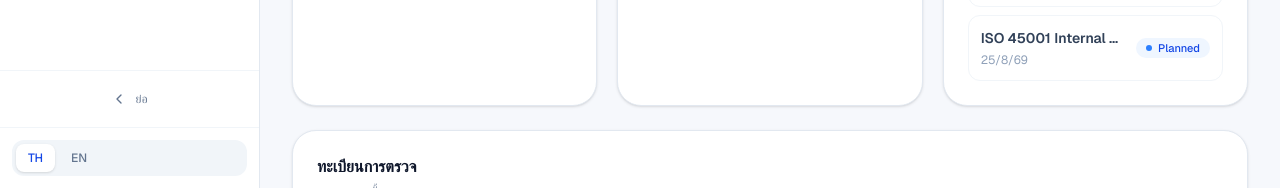
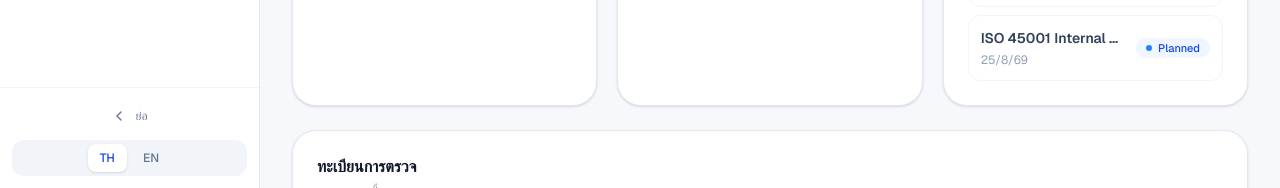
Before and after one commit to akradechLao/iso-support-app, a Next.js app: page /audits in a window 1280 px wide. Shown: the part 612-800 px from the top of the page. Built offline with nearby package versions, Linux system fonts and the light colour scheme.

Commit message:
fix: merge language switcher into single footer div in sidebar

```diff
--- a/src/components/layout/Sidebar.tsx
+++ b/src/components/layout/Sidebar.tsx
@@ -59,7 +59,7 @@ export default function Sidebar() {
   const isActive = (href: string) => pathname === href || pathname.startsWith(href + "/");
 
   return (
-    <div>
+    <>
       {/* Mobile hamburger */}
       <button
         onClick={() => setMobileOpen(true)}
@@ -131,24 +131,22 @@ export default function Sidebar() {
           </ul>
         </nav>
 
-        {/* Collapse toggle (desktop only) */}
-        <div className="hidden border-t border-slate-100 p-3 lg:block">
+        {/* Footer area */}
+        <div className="border-t border-slate-100 p-3">
+          {/* Collapse toggle (desktop only) */}
           <button
             onClick={() => setCollapsed(!collapsed)}
-            className="flex w-full items-center justify-center gap-2 rounded-xl px-3 py-2 text-xs font-medium text-slate-500 hover:bg-slate-50 hover:text-slate-700"
+            className="hidden w-full items-center justify-center gap-2 rounded-xl px-3 py-2 text-xs font-medium text-slate-500 hover:bg-slate-50 hover:text-slate-700 lg:flex"
           >
             <ChevronLeft className={cn("h-4 w-4 transition-transform", collapsed && "rotate-180")} />
             {!collapsed && <span>{t.common.collapse}</span>}
           </button>
-        </div>
-
-        {/* Language Switcher */}
-        <div className="border-t border-slate-100 p-3">
-          <div className="flex items-center gap-1 rounded-xl bg-slate-100 p-1">
+          {/* Language Switcher */}
+          <div className="mt-2 flex items-center justify-center gap-1 rounded-xl bg-slate-100 p-1">
             <button
               onClick={() => setLanguage("th")}
               className={cn(
-                "flex items-center gap-1.5 rounded-lg px-3 py-1.5 text-xs font-medium transition-colors",
+                "rounded-lg px-3 py-1.5 text-xs font-medium transition-colors",
                 language === "th"
                   ? "bg-white text-blue-700 shadow-sm"
                   : "text-slate-500 hover:text-slate-700"
@@ -159,7 +157,7 @@ export default function Sidebar() {
             <button
               onClick={() => setLanguage("en")}
               className={cn(
-                "flex items-center gap-1.5 rounded-lg px-3 py-1.5 text-xs font-medium transition-colors",
+                "rounded-lg px-3 py-1.5 text-xs font-medium transition-colors",
                 language === "en"
                   ? "bg-white text-blue-700 shadow-sm"
                   : "text-slate-500 hover:text-slate-700"
@@ -170,6 +168,6 @@ export default function Sidebar() {
           </div>
         </div>
       </aside>
-    </div>
+    </>
   );
 }
```
